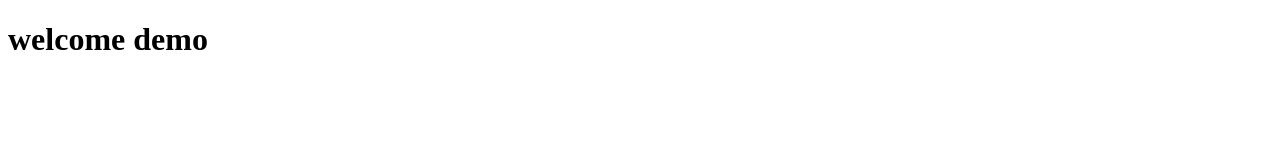
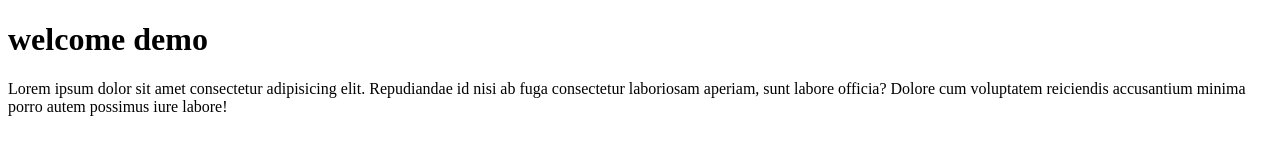
Before and after one commit to kusumit055/delta-demo, a plain HTML site: page index.html in a window 1280 px wide. Drawn offline with Linux system fonts and the light colour scheme.

Commit message:
add paragraph

```diff
--- a/index.html
+++ b/index.html
@@ -1,11 +1,17 @@
 <!DOCTYPE html>
 <html lang="en">
-<head>
-    <meta charset="UTF-8">
-    <meta name="viewport" content="width=device-width, initial-scale=1.0">
+  <head>
+    <meta charset="UTF-8" />
+    <meta name="viewport" content="width=device-width, initial-scale=1.0" />
     <title>Document</title>
-</head>
-<body>
-    <h1>welcome demo </h1>
-</body>
+  </head>
+  <body>
+    <h1>welcome demo</h1>
+    <p>
+      Lorem ipsum dolor sit amet consectetur adipisicing elit. Repudiandae id
+      nisi ab fuga consectetur laboriosam aperiam, sunt labore officia? Dolore
+      cum voluptatem reiciendis accusantium minima porro autem possimus iure
+      labore!
+    </p>
+  </body>
 </html>
```
